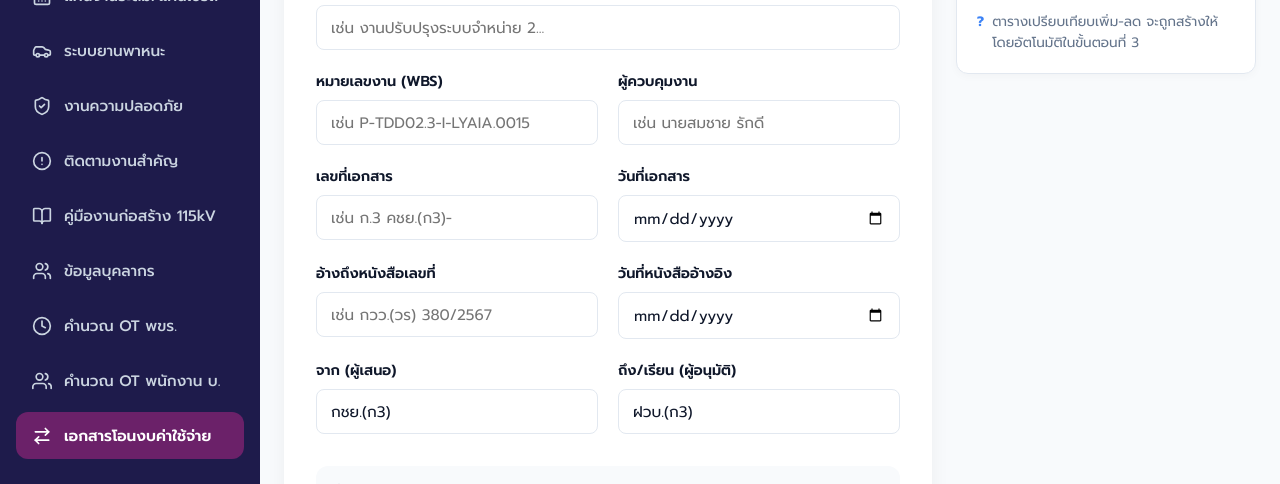
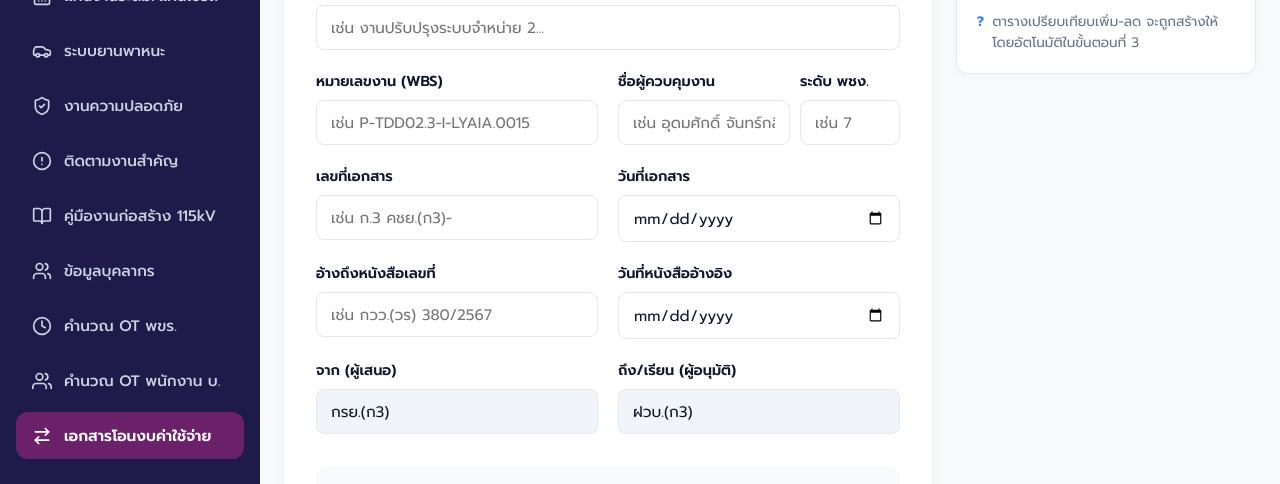
Before and after one commit to superninkub-cloud/pea-construction-app, a Next.js app: page /budget-transfer in a window 1280 px wide. Both pictures are taken after a click on the button "เข้าใช้งานโหมดผู้เยี่ยมชม (ดูเท่านั้น)". Shown: the part 297-781 px from the top of the page. Built offline with nearby package versions, Linux system fonts and the light colour scheme.

Commit message:
feat: Add presets and defaults for official memo document

```diff
--- a/app/budget-transfer/page.tsx
+++ b/app/budget-transfer/page.tsx
@@ -36,13 +36,15 @@ export default function BudgetTransferPage() {
   // Additional Official Memo Fields
   const [refDocNo, setRefDocNo] = useState('');
   const [refDocDate, setRefDocDate] = useState('');
-  const [docFrom, setDocFrom] = useState('กชย.(ก3)');
+  const [docFrom, setDocFrom] = useState('กรย.(ก3)');
   const [docTo, setDocTo] = useState('ฝวบ.(ก3)');
   const [supervisorName, setSupervisorName] = useState('');
-  const [signer1Name, setSigner1Name] = useState('');
-  const [signer1Title, setSigner1Title] = useState('');
-  const [signer2Name, setSigner2Name] = useState('');
-  const [signer2Title, setSigner2Title] = useState('');
+  const [supervisorLevel, setSupervisorLevel] = useState('');
+  const [signer1Name, setSigner1Name] = useState('นายอนันต์ กาญจนอุปถัมภ์');
+  const [signer1Title, setSigner1Title] = useState('รก.รย.(ก3) ปฏิบัติงานแทน อก.รย.(ก3)');
+  const [signer2Preset, setSigner2Preset] = useState('metee');
+  const [signer2Name, setSigner2Name] = useState('นายเมธี สุกก่ำ');
+  const [signer2Title, setSigner2Title] = useState('อฝ.วบ.(ก3)');
 
   // AI Extracted Data
   const [networkDataList, setNetworkDataList] = useState<NetworkData[]>([]);
@@ -254,7 +256,7 @@ export default function BudgetTransferPage() {
 
         <div className="print-section-title">1. เรื่องเดิม</div>
         <p className="print-paragraph">
-          ตามหนังสือ {refDocNo || '................................'} ลงวันที่ {refDocDate || '................................'} อนุมัติให้งาน{projectName || '................................'} หมายเลขงาน (WBS) {wbs || '................................'} โดยมีค่าใช้จ่ายทั้งสิ้นเป็นเงิน {fmt(calculateTotalProjectValue())} บาท ซึ่งมี {supervisorName || '................................'} เป็นผู้ควบคุมงาน
+          ตามหนังสือ {refDocNo || '................................'} ลงวันที่ {refDocDate || '................................'} อนุมัติให้งาน{projectName || '................................'} หมายเลขงาน (WBS) {wbs || '................................'} โดยมีค่าใช้จ่ายทั้งสิ้นเป็นเงิน {fmt(calculateTotalProjectValue())} บาท ซึ่งมี {supervisorName || '................................'} พชง.{supervisorLevel || '.....'} ผกร.กรย.(ก3) เป็นผู้ควบคุมงาน
         </p>
 
         <div className="print-section-title">2. ข้อมูล</div>
@@ -453,9 +455,15 @@ export default function BudgetTransferPage() {
                   <label className="form-label">หมายเลขงาน (WBS)</label>
                   <input type="text" className="form-control" placeholder="เช่น P-TDD02.3-I-LYAIA.0015" value={wbs} onChange={(e) => setWbs(e.target.value)} />
                 </div>
-                <div>
-                  <label className="form-label">ผู้ควบคุมงาน</label>
-                  <input type="text" className="form-control" placeholder="เช่น นายสมชาย รักดี" value={supervisorName} onChange={(e) => setSupervisorName(e.target.value)} />
+                <div style={{ display: 'grid', gridTemplateColumns: '1fr 100px', gap: '10px' }}>
+                  <div style={{ flex: 1 }}>
+                    <label className="form-label">ชื่อผู้ควบคุมงาน</label>
+                    <input type="text" className="form-control" placeholder="เช่น อุดมศักดิ์ จันทร์กลิ่น" value={supervisorName} onChange={(e) => setSupervisorName(e.target.value)} />
+                  </div>
+                  <div>
+                    <label className="form-label">ระดับ พชง.</label>
+                    <input type="number" className="form-control" placeholder="เช่น 7" value={supervisorLevel} onChange={(e) => setSupervisorLevel(e.target.value)} />
+                  </div>
                 </div>
                 <div>
                   <label className="form-label">เลขที่เอกสาร</label>
@@ -475,11 +483,11 @@ export default function BudgetTransferPage() {
                 </div>
                 <div>
                   <label className="form-label">จาก (ผู้เสนอ)</label>
-                  <input type="text" className="form-control" placeholder="เช่น กชย.(ก3)" value={docFrom} onChange={(e) => setDocFrom(e.target.value)} />
+                  <input type="text" className="form-control" value={docFrom} readOnly style={{ backgroundColor: '#f1f5f9' }} />
                 </div>
                 <div>
                   <label className="form-label">ถึง/เรียน (ผู้อนุมัติ)</label>
-                  <input type="text" className="form-control" placeholder="เช่น ฝวบ.(ก3)" value={docTo} onChange={(e) => setDocTo(e.target.value)} />
+                  <input type="text" className="form-control" value={docTo} readOnly style={{ backgroundColor: '#f1f5f9' }} />
                 </div>
               </div>
 
@@ -492,13 +500,38 @@ export default function BudgetTransferPage() {
                   <label className="form-label">ตำแหน่งผู้เสนอ</label>
                   <input type="text" className="form-control" placeholder="เช่น รก.รย.(ก3) ปฏิบัติงานแทน อก.รย.(ก3)" value={signer1Title} onChange={(e) => setSigner1Title(e.target.value)} />
                 </div>
+                <div style={{ gridColumn: '1 / -1', marginBottom: '8px' }}>
+                  <label className="form-label">เลือกชุดผู้อนุมัติ</label>
+                  <select
+                    className="form-control"
+                    value={signer2Preset}
+                    onChange={(e) => {
+                      const val = e.target.value;
+                      setSigner2Preset(val);
+                      if (val === 'metee') {
+                        setSigner2Name('นายเมธี สุกก่ำ');
+                        setSigner2Title('อฝ.วบ.(ก3)');
+                      } else if (val === 'sommai') {
+                        setSigner2Name('นายสมหมาย ชื่นด้วง');
+                        setSigner2Title('รฝ.วบ.(ก3) รักษาการแทน อฝ.วบ.(ก3)');
+                      } else {
+                        setSigner2Name('');
+                        setSigner2Title('');
+                      }
+                    }}
+                  >
+                    <option value="metee">นายเมธี สุกก่ำ / อฝ.วบ.(ก3)</option>
+                    <option value="sommai">นายสมหมาย ชื่นด้วง / รฝ.วบ.(ก3) รักษาการแทน อฝ.วบ.(ก3)</option>
+                    <option value="custom">-- กำหนดเอง --</option>
+                  </select>
+                </div>
                 <div>
                   <label className="form-label">ชื่อผู้อนุมัติ</label>
-                  <input type="text" className="form-control" placeholder="เช่น นายเมธี สุกกำ" value={signer2Name} onChange={(e) => setSigner2Name(e.target.value)} />
+                  <input type="text" className="form-control" placeholder="เช่น นายเมธี สุกก่ำ" value={signer2Name} onChange={(e) => { setSigner2Name(e.target.value); setSigner2Preset('custom'); }} />
                 </div>
                 <div>
                   <label className="form-label">ตำแหน่งผู้อนุมัติ</label>
-                  <input type="text" className="form-control" placeholder="เช่น อฝ.วบ.(ก3)" value={signer2Title} onChange={(e) => setSigner2Title(e.target.value)} />
+                  <input type="text" className="form-control" placeholder="เช่น อฝ.วบ.(ก3)" value={signer2Title} onChange={(e) => { setSigner2Title(e.target.value); setSigner2Preset('custom'); }} />
                 </div>
               </div>
 
```
